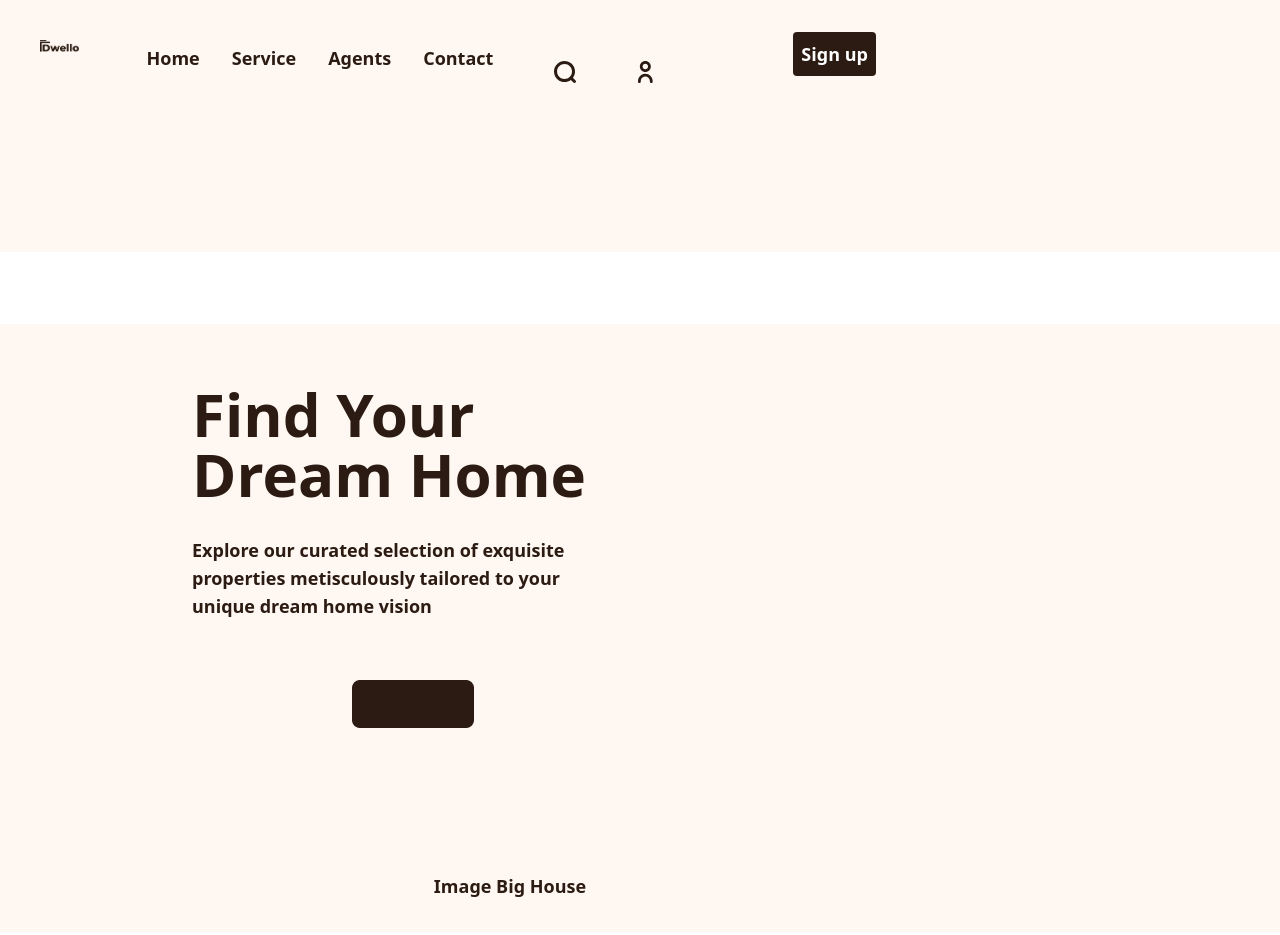
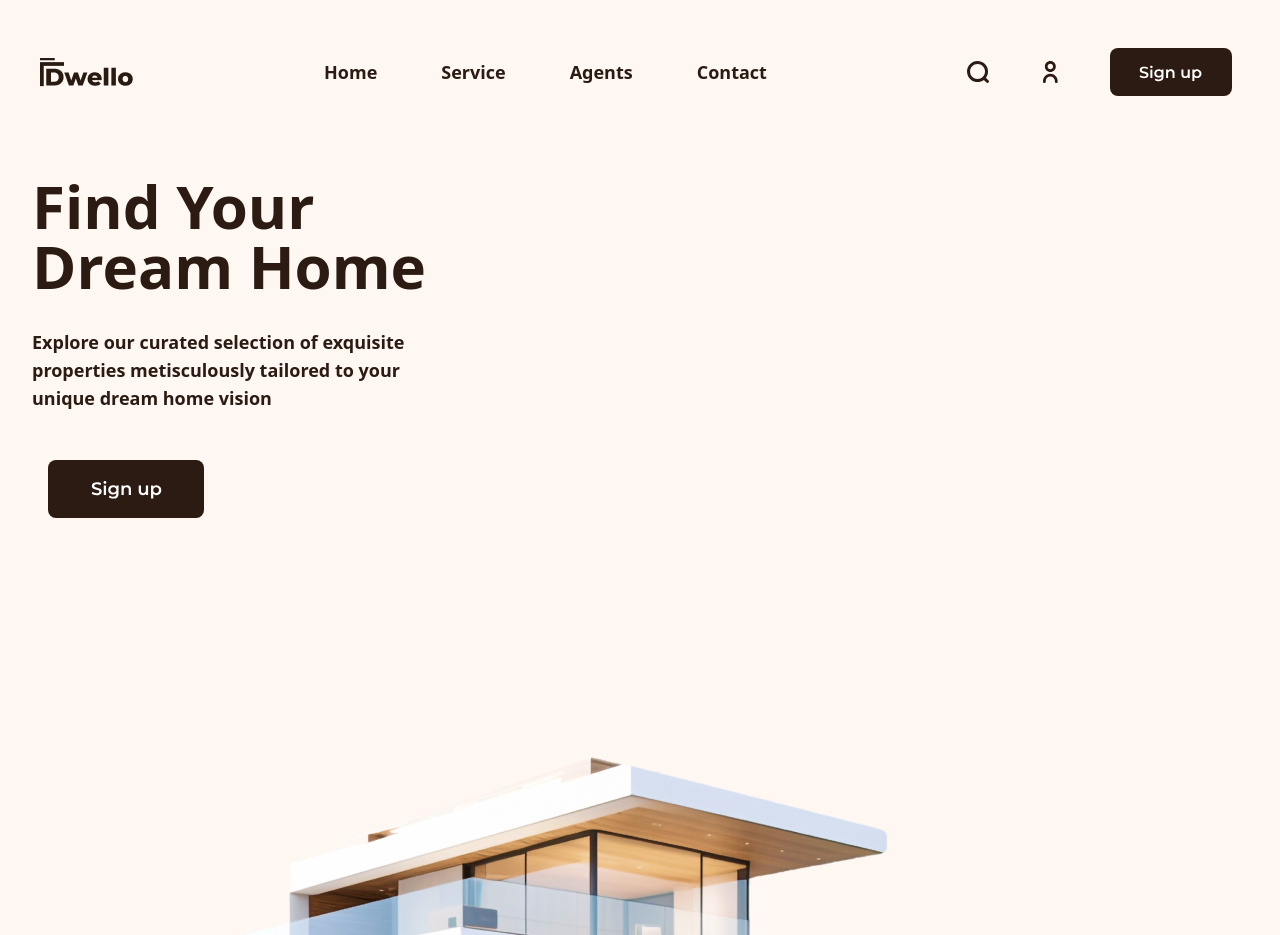
Before and after one commit to Lernya/figma-tailwind, a plain HTML site: page index.html in a window 1280 px wide. Shown: the top 935 px of the page. Drawn offline with nearby package versions, Linux system fonts and the light colour scheme.

Commit message:
update header, section I + II

```diff
--- a/index.html
+++ b/index.html
@@ -8,50 +8,75 @@
   </head>
   <body>
     <!-- G -->
-          <header class="flex justify-center p-4 text-[#2B1B12] font-bold text-lg bg-[#FEF7F2] font-montserrat">
-              <div class="p-6"><img src="logo.png" alt="logo"></div>
-              <nav>
-                <ul class="flex justify-center text-[#2B1B12] font-bold font-montserrat text-lg p-7">
-                  <li><a href="#" class="hover:bg-[#DDC7BB] 600 p-4">Home</a></li>
-                  <li><a href="#" class="hover:bg-[#DDC7BB] 600 p-4">Service</a></li>
-                  <li><a href="#" class="hover:bg-[#DDC7BB] 600 p-4">Agents</a></li>
-                  <li><a href="#" class="hover:bg-[#DDC7BB] 600 p-4">Contact</a></li>
+    <header
+      class="flex justify-between items-center p-4 text-[#2B1B12] font-bold text-lg bg-[#FEF7F2] font-montserrat w-full"
+    >
+      <div class="p-6 flex-shrink-0"><img src="logo.png" alt="logo" /></div>
+
+      <nav class="flex flex-grow justify-center items-center">
+        <ul
+          class="flex space-x-8 text-[#2B1B12] font-bold font-montserrat text-lg"
+        >
+          <li><a href="#" class="hover:bg-[#DDC7BB] rounded p-4">Home</a></li>
+          <li>
+            <a href="#" class="hover:bg-[#DDC7BB] rounded p-4">Service</a>
+          </li>
+          <li><a href="#" class="hover:bg-[#DDC7BB] rounded p-4">Agents</a></li>
+          <li>
+            <a href="#" class="hover:bg-[#DDC7BB] rounded p-4">Contact</a>
+          </li>
         </ul>
       </nav>
-            <nav>
-              <ul class="flex justify-end p-4 text-[#2B1B12] font-bold font-montserrat text-lg">
-                <li><a href="#" class="p-20"><img src="search.svg" alt="Search"></a></li>
-                <li><a href="#" class="p-20"><img src="user.svg" alt="User"></a></li>
-                <li><a href="#" class="p-20"><button class="bg-[#2B1B12] text-white p-2 rounded hover:bg-[#DDC7BB]">Sign up</button></li>
-              </ul>
-            </nav>
+
+      <div class="flex space-x-4 items-center p-4 flex-shrink-0">
+        <a href="#" class="p-4"><img src="search.svg" alt="Search" /></a>
+        <a href="#" class="p-4"><img src="user.svg" alt="User" /></a>
+        <a href="#" class="p-4"><img src="HeaderSignup.svg" alt="Sign up" /></a>
+        <!-- <a href="#" class="p-4"><button class="bg-[#2B1B12] text-white p-2 rounded hover:bg-[#DDC7BB]">Sign up</button></a> -->
+      </div>
     </header>
 
     <main>
-            <h1></h1>
-            <section class="flex font-montserrat p-4 text-[#2B1B12] font-bold text-lg bg-[#FEF7F2]">
+      <section
+        class="flex font-montserrat p-4 text-[#2B1B12] font-bold text-lg bg-[#FEF7F2]"
+      >
         <!-- Section 1 Haupthaus  G -->
-             <Div>
-              <p class="flex font-montserrat p-4 text-6xl">Find Your <br>
+        <div>
+          <h1 class="flex font-montserrat p-4 text-6xl">
+            Find Your <br />
             Dream Home
+          </h1>
+
+          <p class="flex font-montserrat p-4">
+            Explore our curated selection of exquisite <br />
+            properties metisculously tailored to your <br />
+            unique dream home vision
           </p>
 
-              <p class="flex font-montserrat p-4">
-                Explore our curated selection of exquisite <br>
-                properties metisculously tailored to your <br>
-                unique dream home vision
-              </p>
           <div class="flex font-montserrat p-4">
-                <a href="#"><img src="Rectangle 1.png" alt="SignUpButton"></a>
+            <a href="#" class="p-4"
+              ><img src="Sec2Signup.svg" alt="Sign up"
+            /></a>
+            <!-- <a href="#"><button class="bg-[#2B1B12] text-white p-2 rounded hover:bg-[#DDC7BB]">Sign up</button></a> -->
           </div>
-              <div class="flex font-montserrat p-4  justify-end place-content-end">
-                Image Big House
+
+          <div class="flex p-4 justify-start place-content-end">
+            <img src="hero image 1.png" alt="DreamHouse" />
           </div>
-             </Div>
+        </div>
       </section>
 
-          <section>
+      <section
+        class="flex font-montserrat p-4 text-[#2B1B12] font-bold text-lg bg-[#DDC7BB;]"
+      >
         <!-- Section 2 Immobiliensuche, Filter G -->
+        <div class="flex space-x-4 items-center p-4 flex-shrink-0">
+          <a href="#" class="p-4"><img src="Location.svg" alt="Location" /></a>
+          <a href="#" class="p-4"><img src="Type.svg" alt="Type" /></a>
+          <a href="#" class="p-4"><img src="PriceR.svg" alt="Price Range" /></a>
+          <a href="#" class="p-4"><img src="Sec2Signup.svg" alt="Sign up" /></a>
+          <!-- <a href="#" class="p-4"><button class="bg-[#2B1B12] text-white p-2 rounded hover:bg-[#DDC7BB]">Sign up</button></a> -->
+        </div>
       </section>
 
       <section>
@@ -80,8 +105,3 @@
     </footer>
   </body>
 </html>
-
-
-
-  </body>
-</html>
```
Also changed, not shown: HeaderSignup.svg (added), Location.svg (added), PriceR.svg (added), Sec1Signup.svg (added), Sec2Signup.svg (added), Type.svg (added), hero image 1.png (added). Lines whose indentation alone changed are shown as unchanged.
